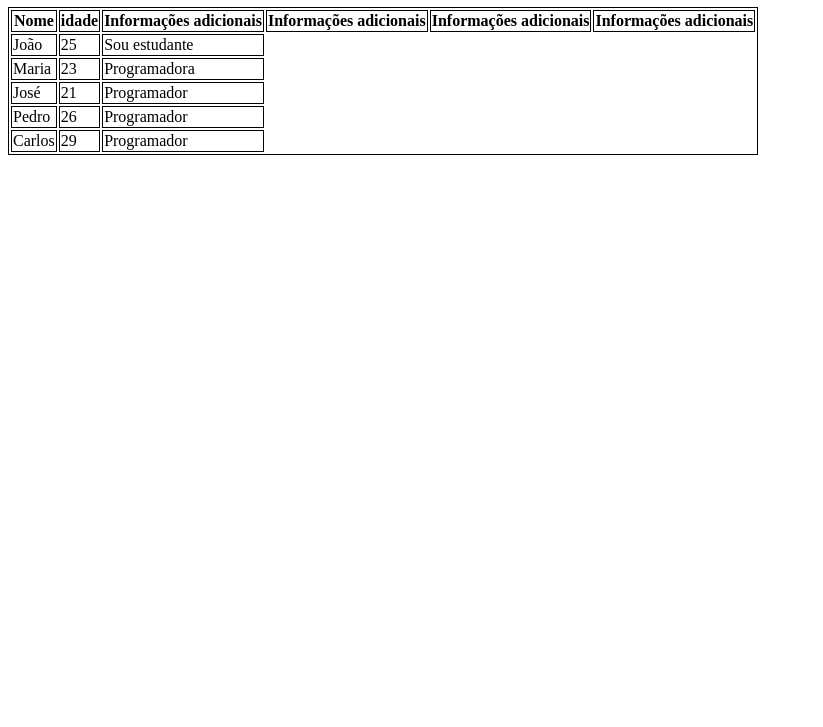
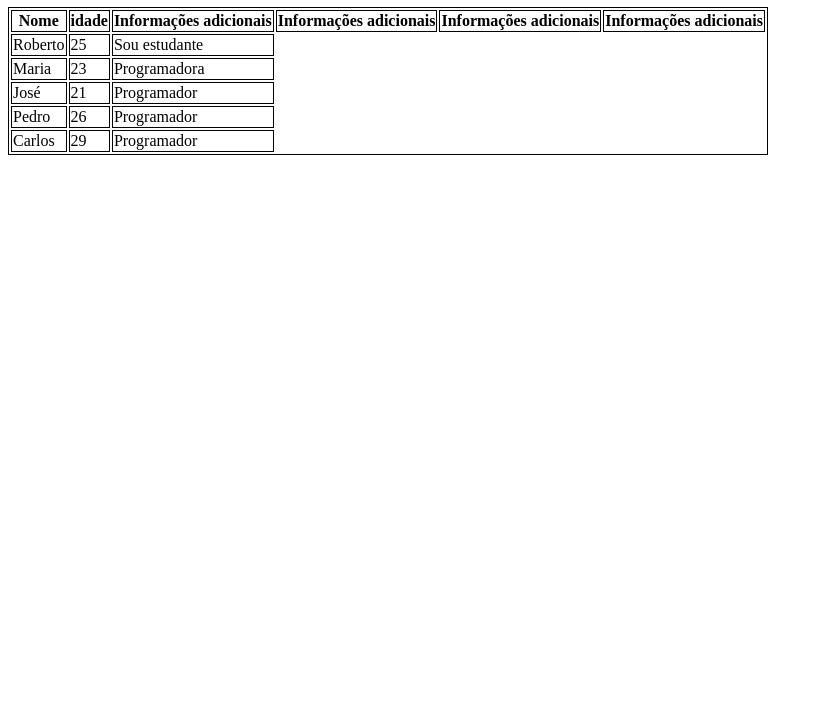
Before and after one commit to biel-am/aula-tabela, a plain HTML site: page index.html in a window 1280 px wide. Shown: the part 73-800 px from the top of the page, without its empty margins (0-823 px from the left). Drawn offline with Linux system fonts and the light colour scheme.

Commit message:
trocado de João para Roberto

```diff
--- a/index.html
+++ b/index.html
@@ -26,7 +26,7 @@
 
         <tbody>
             <tr>
-                <td>João</td>
+                <td>Roberto</td>
                 <td>25</td>
                 <td>Sou estudante</td>
             </tr>
```
